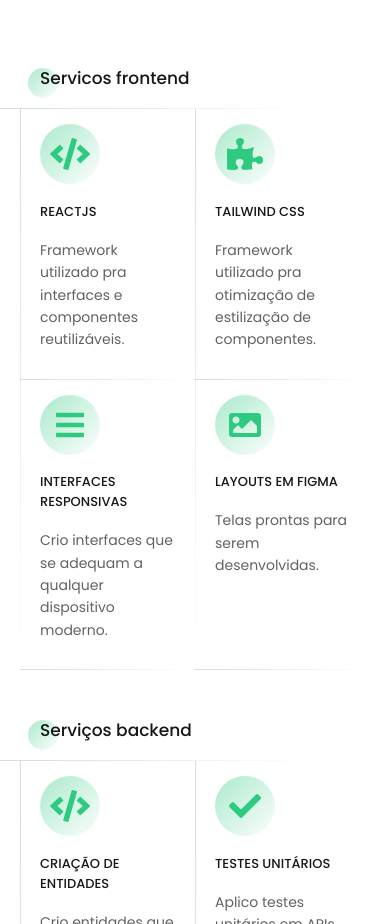
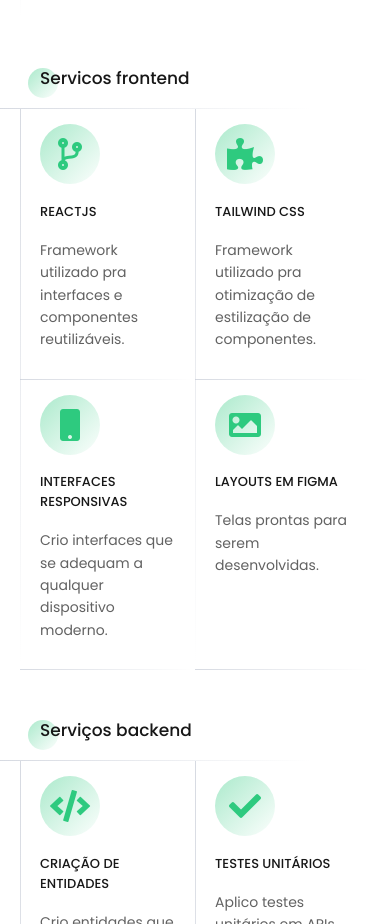
Before and after one commit to EdisonMatos/edisonmatos.github.io, a plain HTML site: page index.html in a window 390 px wide. Shown: the part 1020-1944 px from the top of the page. Drawn offline with Linux system fonts and the light colour scheme; files that its build step writes are made by us from their sources; a web font is replaced by a local one.

Commit message:
feat: Ajuste de ícones

```diff
--- a/index.html
+++ b/index.html
@@ -124,7 +124,7 @@
                 <h3 class="title">Servicos frontend</h3>
                 <div class="line-left">
                   <article class="line-down">
-                    <div class="fas fa-code"></div>
+                    <div class="fas fa-code-branch"></div>
                     <h4>REACTJS</h4>
                     <p>
                       Framework utilizado pra interfaces e componentes
@@ -140,7 +140,7 @@
                     </p>
                   </article>
                   <article class="line-down">
-                    <div class="fas fa-bars"></div>
+                    <div class="fas fa-mobile"></div>
                     <h4>INTERFACES RESPONSIVAS</h4>
                     <p>
                       Crio interfaces que se adequam a qualquer dispositivo
```
